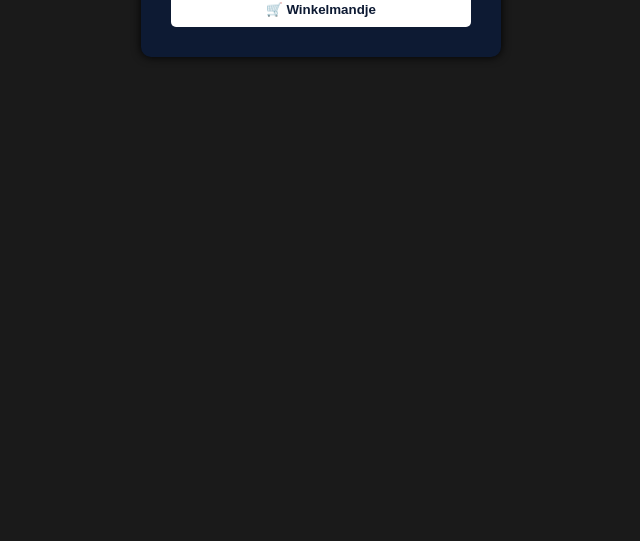
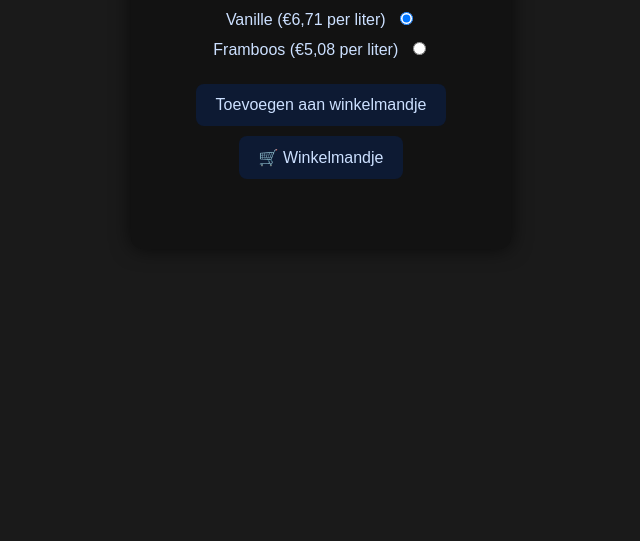
Before and after one commit to maurovanderveken/ijswinkel, a plain HTML site: page index.html in a window 1280 px wide. Shown: the part 325-866 px from the top of the page, without its empty margins (319-959 px from the left). After the commit the page ends 800 px from the top, so only its background shows below. Drawn offline with Linux system fonts and the light colour scheme.

Commit message:
Update style.css

```diff
--- a/style.css
+++ b/style.css
@@ -1,69 +1,64 @@
 body {
+    font-family: Arial, sans-serif;
     background-color: #1a1a1a; /* donkergrijs */
-    color: #ffffff;
-    font-family: Arial, sans-serif;
+    color: #cce0ff; /* lichtblauw voor contrast */
     display: flex;
     justify-content: center;
-    align-items: flex-start;
-    min-height: 100vh;
-    padding-top: 50px;
+    align-items: center;
+    height: 100vh;
+    margin: 0;
 }
 
 .container {
-    background-color: #0d1a33; /* donkerblauw */
+    text-align: center;
+    background-color: #121212; /* iets donkerder container */
     padding: 30px;
-    border-radius: 10px;
-    box-shadow: 0 0 10px #000;
-    width: 300px;
+    border-radius: 12px;
+    box-shadow: 0 0 20px #000000aa;
+    width: 320px;
 }
 
 h1 {
-    text-align: center;
     margin-bottom: 20px;
-    color: #ffffff;
+    color: #cce0ff;
 }
 
-label {
-    display: block;
-    margin-top: 10px;
-    margin-bottom: 5px;
+.ice-options {
+    margin-bottom: 20px;
 }
 
-select {
-    width: 100%;
-    padding: 8px;
-    border-radius: 5px;
-    border: none;
-    margin-bottom: 10px;
-    background-color: #1a1a1a;
-    color: #ffffff;
+.ice-option {
+    margin: 10px 0;
+}
+
+input[type="radio"] {
+    margin-left: 10px;
 }
 
 button {
-    width: 100%;
-    padding: 10px;
-    margin-top: 10px;
+    background-color: #0d1a33; /* donkerblauw */
+    color: #cce0ff;
     border: none;
-    border-radius: 5px;
-    background-color: #ffffff;
-    color: #0d1a33;
-    font-weight: bold;
+    padding: 12px 20px;
+    margin: 5px;
+    border-radius: 8px;
+    font-size: 16px;
     cursor: pointer;
-    transition: all 0.3s ease;
+    transition: background-color 0.3s, transform 0.3s;
 }
 
 button:hover {
-    background-color: #0d1a33;
-    color: #ffffff;
+    background-color: #335580;
     transform: scale(1.05);
 }
 
-.melding {
+.notification {
     margin-top: 15px;
     padding: 10px;
-    background-color: #333;
-    color: #ffffff;
-    text-align: center;
-    border-radius: 5px;
-    display: none;
+    background-color: #335580;
+    color: #cce0ff;
+    border-radius: 6px;
+    opacity: 0;
+    transition: opacity 0.5s;
+    font-weight: bold;
 }
```
